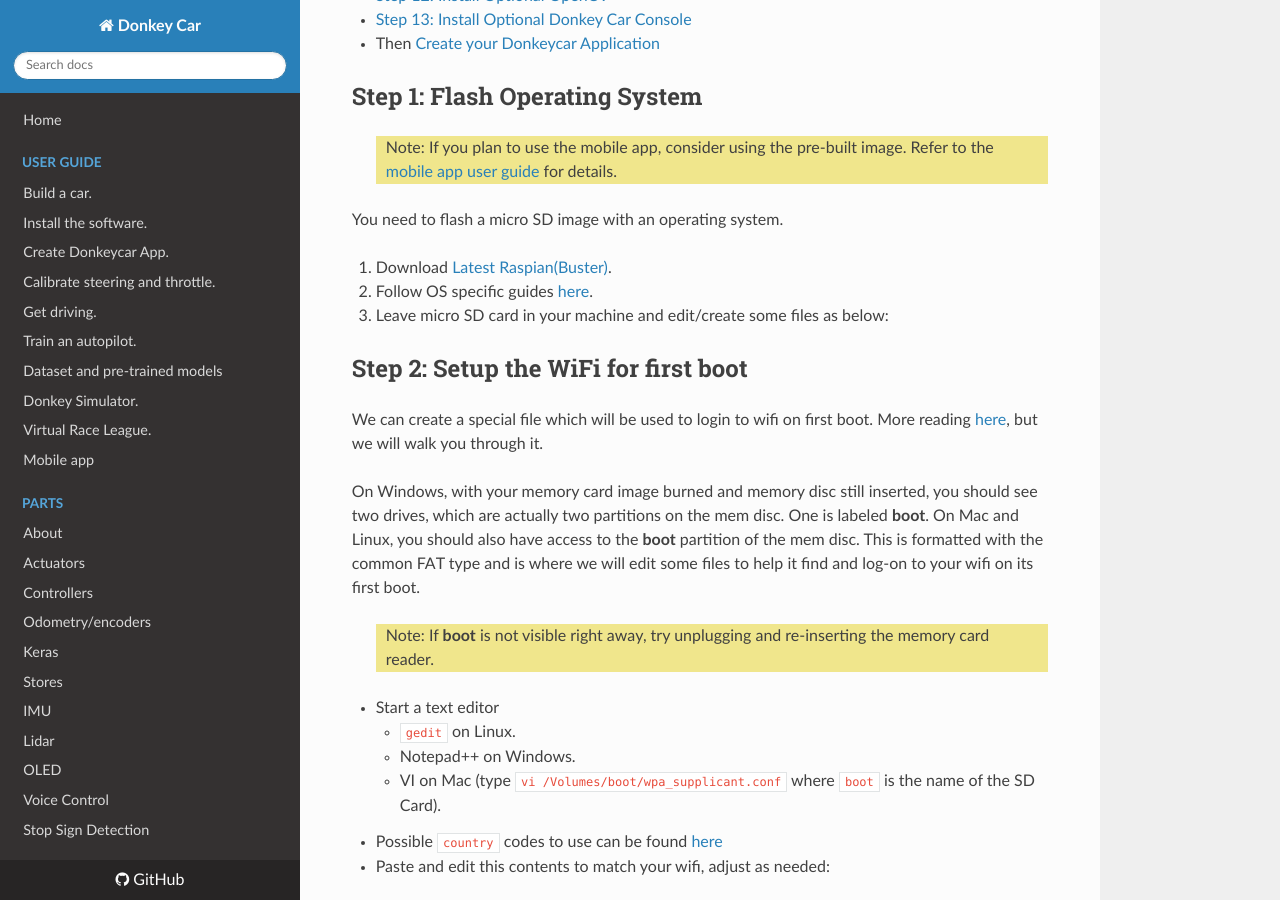
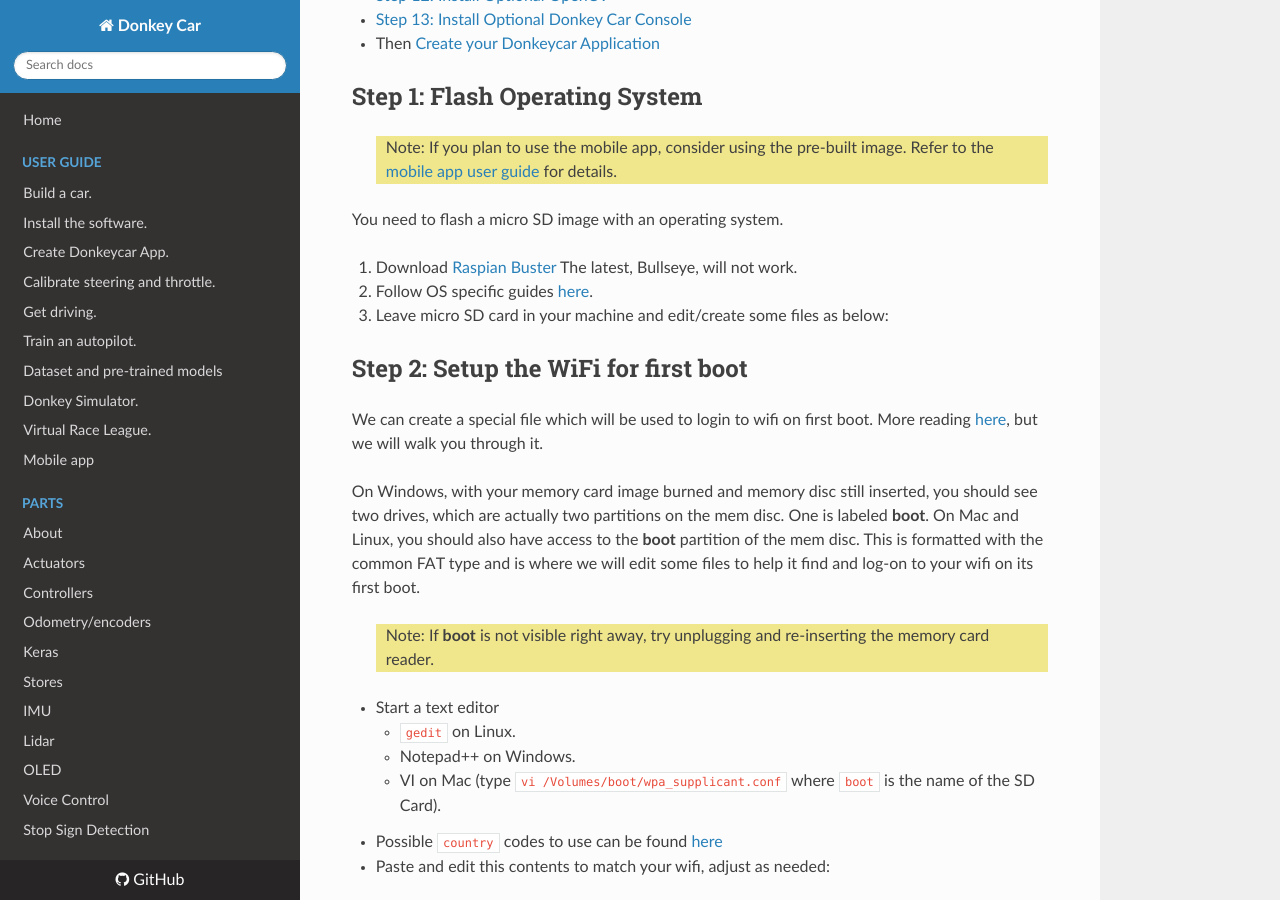
Before and after one commit to autorope/donkeydocs, an MkDocs documentation site: the page built from docs/guide/robot_sbc/setup_raspberry_pi.md, in a window 1280 px wide and 900 px high, scrolled down 514 px. Built offline with MkDocs 1.6.1, drawn with Linux system fonts in a browser that asks for light colours; nearby versions of some CDN libraries; old or Windows-style settings are respelled for this version of MkDocs.

Commit message:
Update setup_raspberry_pi.md
I am not having fun using THE LATEST RASPIAN AS NOTED BY THE GUIDE.  A thing in parenthesis might have just been something noted at the time it was created, not a super important thing.  I am also adding verbosity to the fact that Bullseye will not work because the tensorflow wheel will not install due to incompatibilities.  I am not having a great night with my first donkey car.  Maybe I will have one, but first, I need to find a moment where I really want to reimage the SD card a third time.  Does anyone keep their stuff up to date?  I was wanting to learn something new, not new reasons to fuel my disdain with modern software and python in general.

```diff
--- a/docs/guide/robot_sbc/setup_raspberry_pi.md
+++ b/docs/guide/robot_sbc/setup_raspberry_pi.md
@@ -23,7 +23,7 @@
 
 You need to flash a micro SD image with an operating system.
 
-1. Download [Latest Raspian(Buster)](https://downloads.raspberrypi.org/raspbian_lite_latest).
+1. Download [Raspian Buster](https://downloads.raspberrypi.org/raspbian_lite_latest) The latest, Bullseye, will not work.
 2. Follow OS specific guides [here](https://www.raspberrypi.org/documentation/installation/installing-images/).
 3. Leave micro SD card in your machine and edit/create some files as below:
 
```
